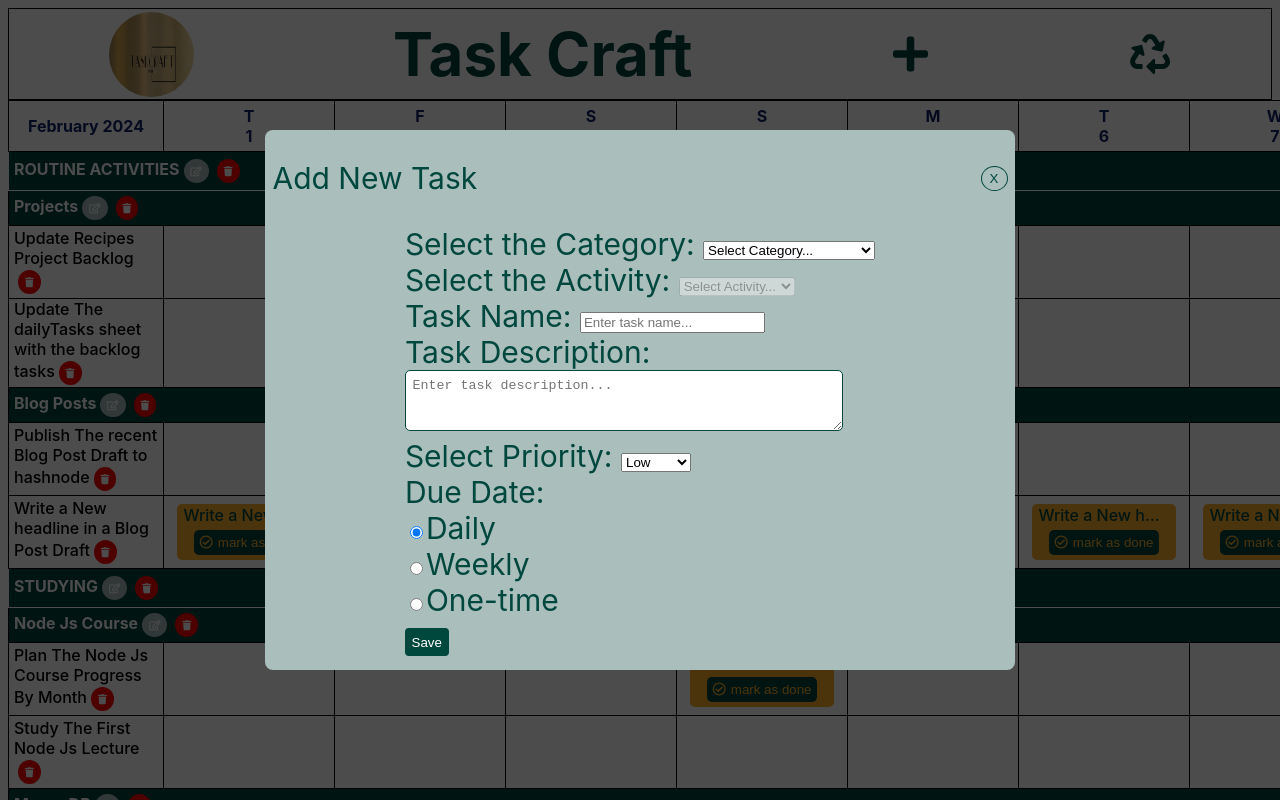
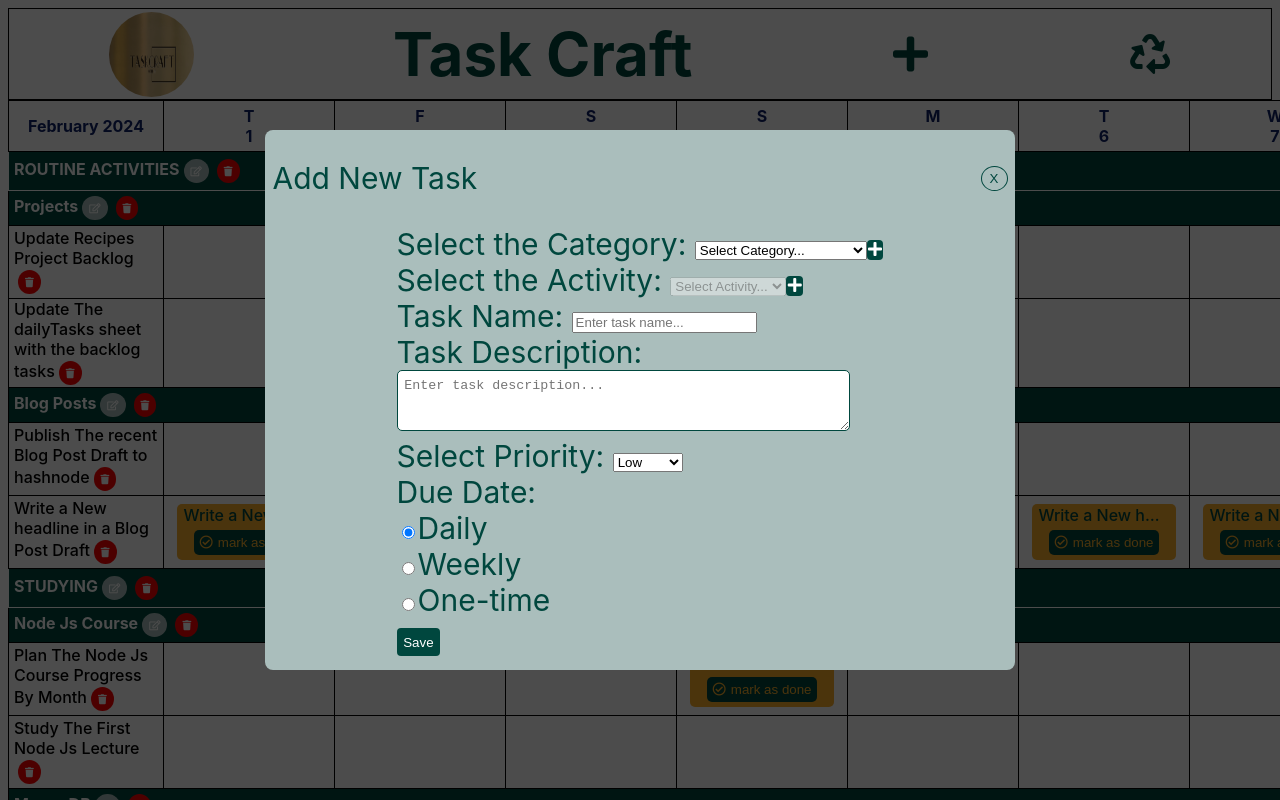
Before and after one commit to chingu-voyages/v47-tier2-team-11, a React (Vite) app in the folder task-craft/: page / in a window 1280 px wide. Both pictures are taken after a click on the button 910 px from the left and 54 px from the top of the page. Shown: the top 800 px of the page. Built offline with nearby package versions, Linux system fonts and the light colour scheme.

Commit message:
Implement add new activity/category function

```diff
--- a/task-craft/src/App.jsx
+++ b/task-craft/src/App.jsx
@@ -12,7 +12,6 @@ const App = () => {
   const [monthAndYear, setMonthAndYear] = useState("");
 
   useEffect(() => {
-    //localStorage.removeItem("taskCraftData")
     const localData = JSON.parse(localStorage.getItem("taskCraftData"));
     localData
       ? setData(localData)
--- a/task-craft/src/components/AddTaskModal.css
+++ b/task-craft/src/components/AddTaskModal.css
@@ -39,3 +39,7 @@
   font-size: 0.8 rem;
   padding: 0.3em 0.6em;
 }
+
+.add-new-button > .icon {
+  font-size: 1rem;
+}
--- a/task-craft/src/components/AddTaskModal.jsx
+++ b/task-craft/src/components/AddTaskModal.jsx
@@ -11,6 +11,55 @@ const AddTaskModal = ({ data, handleCloseModal, handleSetData }) => {
   const [selectedDate, setSelectedDate] = useState("");
   const [taskDescription, setTaskDescription] = useState("");
   const [selectedPriority, setSelectedPriority] = useState("low");
+
+  const handleAddNewCategory = () => {
+    const newCategoryName = prompt("Enter the new category name:");
+    let maxCategoryId = 0;
+    data.forEach((category) => {
+      maxCategoryId = Math.max(maxCategoryId, category.id);
+    });
+    if (newCategoryName) {
+      const updatedDataWithNewCategory = [
+        ...data,
+        {
+          id: maxCategoryId + 1,
+          categoryName: newCategoryName,
+          activityTypes: [],
+        },
+      ];
+      handleSetData(updatedDataWithNewCategory);
+    }
+  };
+
+  const handleAddNewActivity = () => {
+    const selectedCategoryObject = data.find(
+      (category) => category.id === selectedCategory
+    );
+    let maxActivityId = 0;
+    selectedCategoryObject.activityTypes.forEach((activity) => {
+      maxActivityId = Math.max(maxActivityId, activity.id);
+    });
+    const newActivityName = prompt("Enter the new activity name:");
+    if (newActivityName && selectedCategory) {
+      const updatedDataWithNewActivity = data.map((category) => {
+        if (category.id === selectedCategory) {
+          return {
+            ...category,
+            activityTypes: [
+              ...category.activityTypes,
+              {
+                id: maxActivityId + 1,
+                activityName: newActivityName,
+                tasks: [],
+              },
+            ],
+          };
+        }
+        return category;
+      });
+      handleSetData(updatedDataWithNewActivity);
+    }
+  };
 
   const handleSaveTask = () => {
     let repetition = dueDate === "daily" || dueDate === "weekly";
@@ -103,6 +152,13 @@ const AddTaskModal = ({ data, handleCloseModal, handleSetData }) => {
                 </option>
               ))}
             </select>
+            <button
+              title="Add New Category"
+              className="add-new-button"
+              onClick={handleAddNewCategory}
+            >
+              <i className="fas fa-plus icon"></i>
+            </button>
           </div>
           <div className="form-group">
             <label id="activityLabel">Select the Activity: </label>
@@ -127,6 +183,14 @@ const AddTaskModal = ({ data, handleCloseModal, handleSetData }) => {
                 return null;
               })}
             </select>
+            <button
+              title="Add New Activity"
+              className="add-new-button"
+              onClick={handleAddNewActivity}
+              disabled={!selectedCategory}
+            >
+              <i className="fas fa-plus icon"></i>
+            </button>
           </div>
           <div className="form-group">
             <label id="taskNameLabel">Task Name: </label>
```
